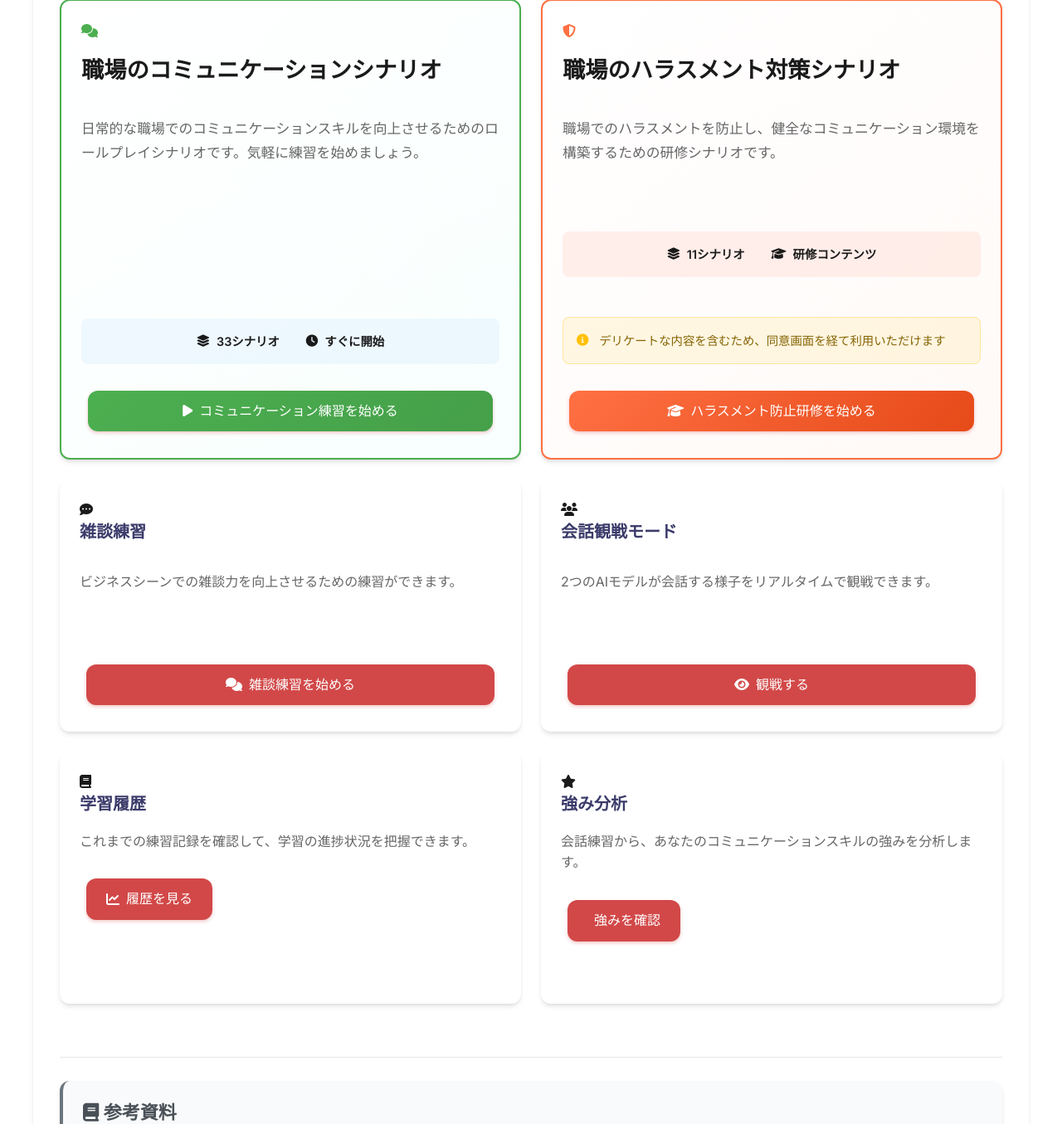
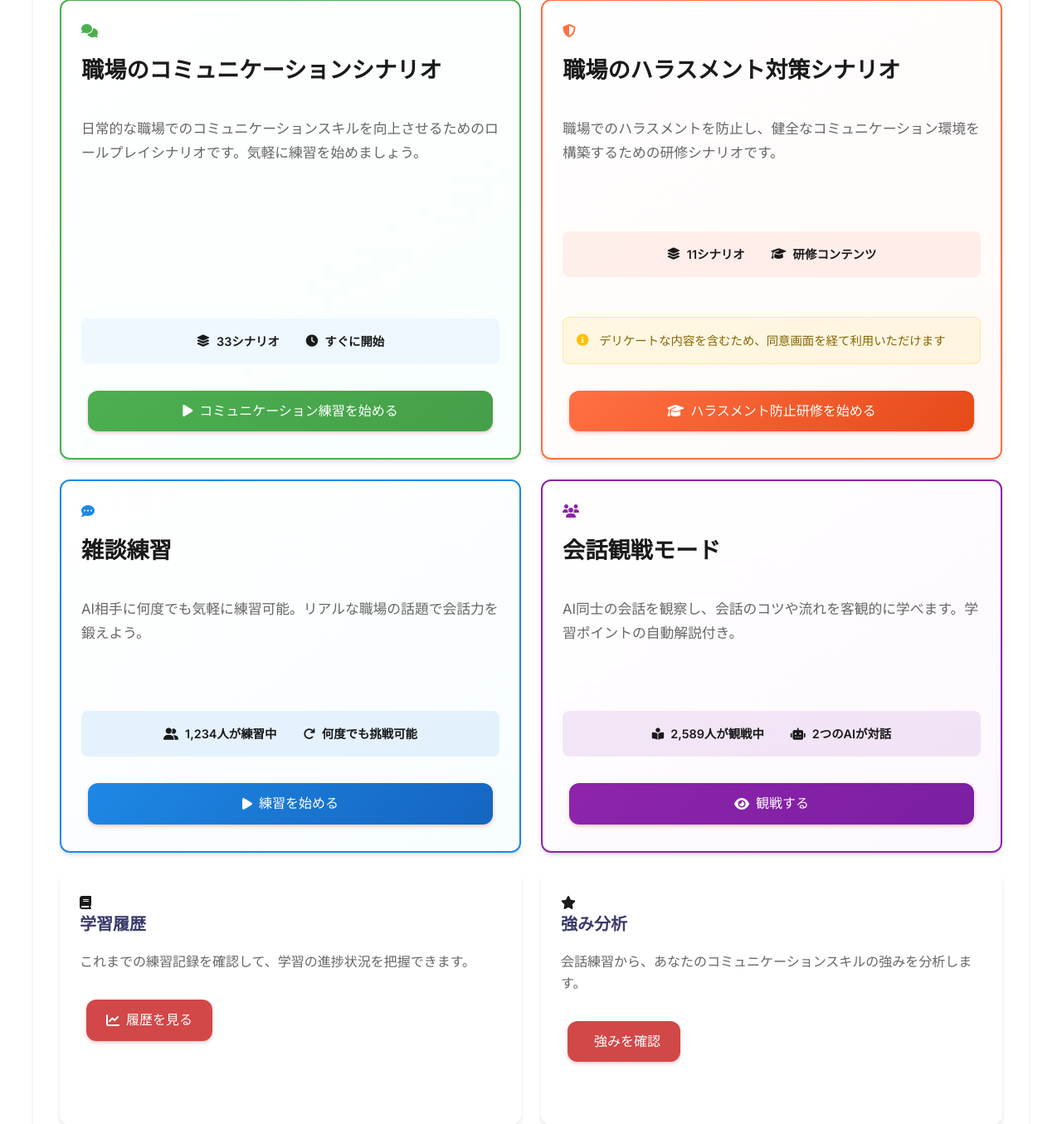
Before and after one commit to CaCC-Lab/workplace-roleplay, a Flask app: page / in a window 1280 px wide. Shown: the part 1828-3183 px from the top of the page at 83% size. Run offline with Flask 3, Linux system fonts and the light colour scheme; data that the repository does not hold is empty; parts of the project's set-up code (start-up, migrations or seed data) failed here and were passed over.

Commit message:
feat: 雑談練習・会話観戦モードのUI大幅改善
🎨 5AI協調開発によるトップページデザイン改善

改善内容：
- 雑談練習・会話観戦をメインカテゴリー形式に昇格
- 詳細な説明文と価値提案を追加
- 統計情報表示（利用者数、特徴）
- 独自カラースキーム（青系・紫系）
- グラデーション背景とホバーエフェクト

効果：
- 各モードの価値が5秒で理解可能
- 視覚的魅力の大幅向上
- 全カテゴリーの統一感確保
- モバイル対応とアクセシビリティ強化

5AI協調パターン: ピンポン + 専門分離で最適UI実現

🤖 Generated with [Claude Code](https://claude.ai/code)

Co-Authored-By: Claude <noreply@anthropic.com>

```diff
--- a/static/css/modern.css
+++ b/static/css/modern.css
@@ -1061,3 +1061,69 @@ input:focus, select:focus, textarea:focus {
         margin-bottom: 0.5rem;
     }
 }
+
+/* === 5AI協調設計：雑談練習・会話観戦モードのカテゴリースタイル === */
+
+/* 雑談練習カテゴリー */
+.small-talk-category {
+  background: linear-gradient(145deg, #ffffff, #f8fdff);
+  border-color: #1e88e5;
+}
+
+.small-talk-category:hover {
+  border-color: #1565c0;
+  box-shadow: 0 20px 30px rgba(30, 136, 229, 0.15);
+}
+
+.small-talk-icon {
+  color: #1e88e5 !important;
+}
+
+.small-talk-button {
+  background: linear-gradient(135deg, #1e88e5, #1565c0) !important;
+  color: white !important;
+}
+
+.small-talk-button:hover {
+  background: linear-gradient(135deg, #1565c0, #0d47a1) !important;
+}
+
+/* 会話観戦モードカテゴリー */
+.watch-mode-category {
+  background: linear-gradient(145deg, #ffffff, #fdf8ff);
+  border-color: #8e24aa;
+}
+
+.watch-mode-category:hover {
+  border-color: #7b1fa2;
+  box-shadow: 0 20px 30px rgba(142, 36, 170, 0.15);
+}
+
+.watch-mode-icon {
+  color: #8e24aa !important;
+}
+
+.watch-mode-button {
+  background: linear-gradient(135deg, #8e24aa, #7b1fa2) !important;
+  color: white !important;
+}
+
+.watch-mode-button:hover {
+  background: linear-gradient(135deg, #7b1fa2, #4a148c) !important;
+}
+
+/* アクセシビリティ強化：フォーカス状態 */
+.small-talk-button:focus-visible,
+.watch-mode-button:focus-visible {
+  outline: 2px solid currentColor;
+  outline-offset: 2px;
+}
+
+/* 統計情報のスタイリング強化 */
+.small-talk-category .category-stats {
+  background: rgba(30, 136, 229, 0.1);
+}
+
+.watch-mode-category .category-stats {
+  background: rgba(142, 36, 170, 0.1);
+}
--- a/templates/index.html
+++ b/templates/index.html
@@ -150,18 +150,30 @@
                         </a>
                     </div>
 
-                    <div class="feature-card card-shadow">
-                        <div class="feature-icon"><i class="fas fa-comment-dots"></i></div>
+                    <div class="feature-card main-category small-talk-category">
+                        <div class="feature-icon small-talk-icon"><i class="fas fa-comment-dots"></i></div>
                         <h3>雑談練習</h3>
-                        <p>ビジネスシーンでの雑談力を向上させるための練習ができます。</p>
-                        <a href="{{ url_for('chat') }}" class="primary-button"><i class="fas fa-comments"></i> 雑談練習を始める</a>
+                        <p>AI相手に何度でも気軽に練習可能。リアルな職場の話題で会話力を鍛えよう。</p>
+                        <div class="category-stats">
+                            <span class="stat-item"><i class="fas fa-user-friends"></i> 1,234人が練習中</span>
+                            <span class="stat-item"><i class="fas fa-redo"></i> 何度でも挑戦可能</span>
+                        </div>
+                        <a href="{{ url_for('chat') }}" class="primary-button small-talk-button">
+                            <i class="fas fa-play"></i> 練習を始める
+                        </a>
                     </div>
 
-                    <div class="feature-card card-shadow">
-                        <div class="feature-icon"><i class="fas fa-users"></i></div>
+                    <div class="feature-card main-category watch-mode-category">
+                        <div class="feature-icon watch-mode-icon"><i class="fas fa-users"></i></div>
                         <h3>会話観戦モード</h3>
-                        <p>2つのAIモデルが会話する様子をリアルタイムで観戦できます。</p>
-                        <a href="{{ url_for('watch_mode') }}" class="primary-button"><i class="fas fa-eye"></i> 観戦する</a>
+                        <p>AI同士の会話を観察し、会話のコツや流れを客観的に学べます。学習ポイントの自動解説付き。</p>
+                        <div class="category-stats">
+                            <span class="stat-item"><i class="fas fa-book-reader"></i> 2,589人が観戦中</span>
+                            <span class="stat-item"><i class="fas fa-robot"></i> 2つのAIが対話</span>
+                        </div>
+                        <a href="{{ url_for('watch_mode') }}" class="primary-button watch-mode-button">
+                            <i class="fas fa-eye"></i> 観戦する
+                        </a>
                     </div>
 
                     <div class="feature-card card-shadow" id="learning-history-card" style="display: none;">
```
